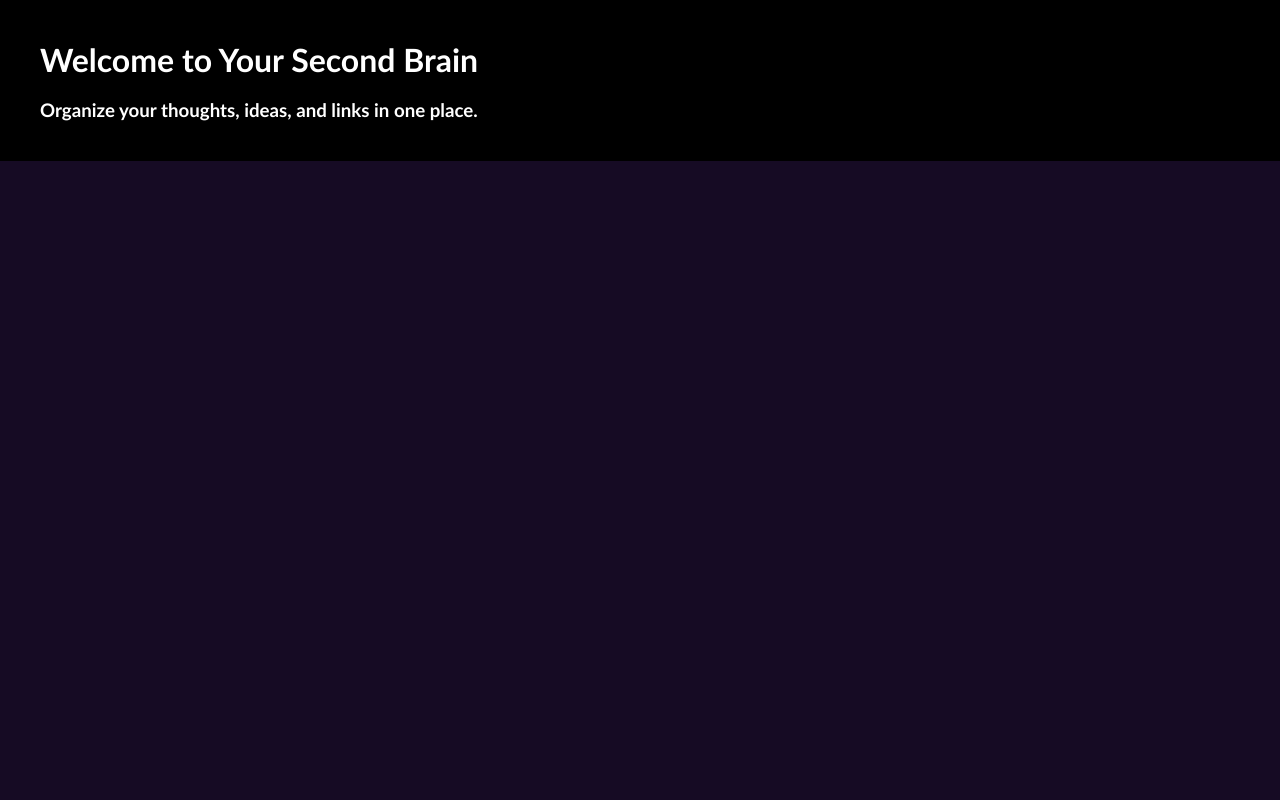
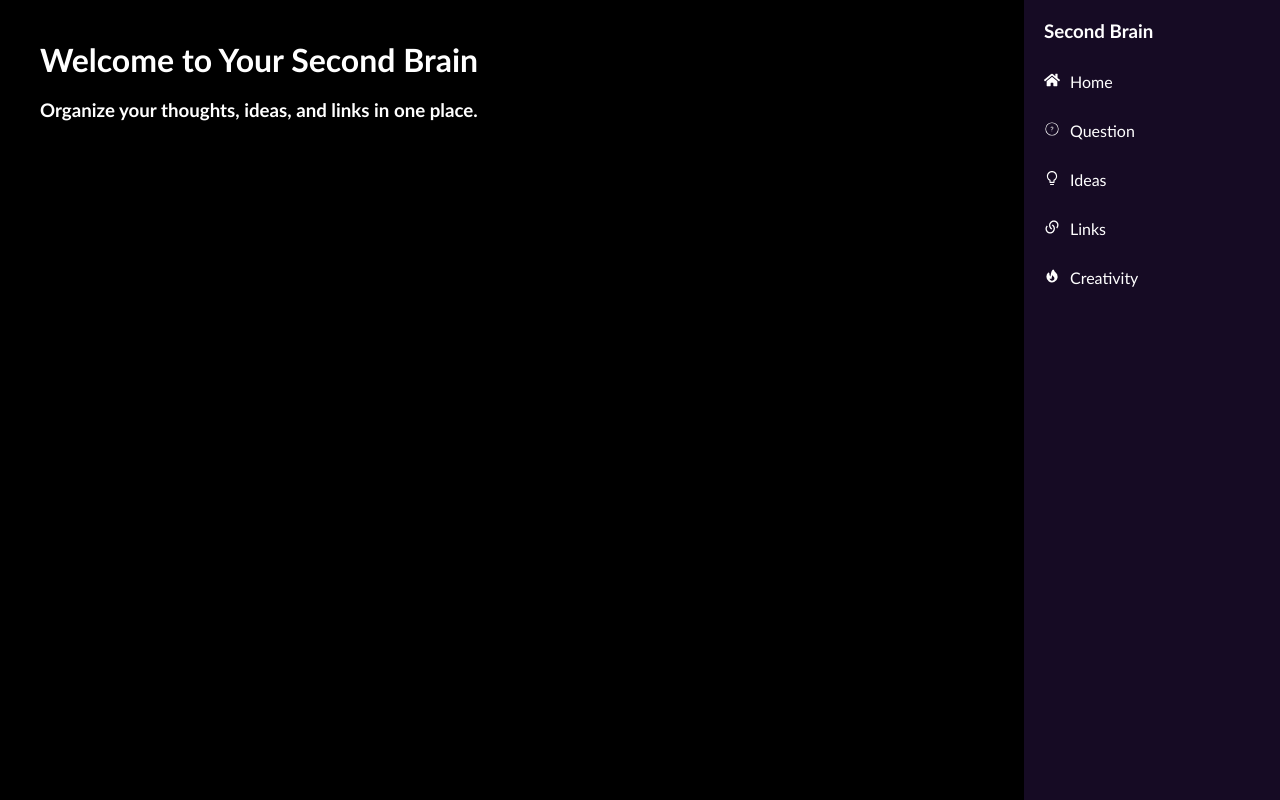
Before and after one commit to krishna016agarwal/SECONDBRAIN, a React (Vite) app in the folder frontend/: page / in a window 1280 px wide. Built offline with nearby package versions, Linux system fonts and the light colour scheme.

Commit message:
commited

```diff
--- a/frontend/package.json
+++ b/frontend/package.json
@@ -14,6 +14,7 @@
     "buffer": "^6.0.3",
     "react": "^18.3.1",
     "react-dom": "^18.3.1",
+    "react-icons": "^5.4.0",
     "react-router-dom": "^7.1.3",
     "react-toastify": "^11.0.3"
   },
--- a/frontend/src/components/home.jsx
+++ b/frontend/src/components/home.jsx
@@ -1,15 +1,20 @@
 import React from 'react'
 import style from "./home.module.css";
 import { useState,useEffect } from 'react';
+import Sidebar from './sidebar';
 export default function Home() {
 
   return (
     <>
-    <div className={style.main}>
+
+           <div className={style.container}>
+           <div className={style.main}>
                <h1>Welcome to Your Second Brain</h1>
                <h3>Organize your thoughts, ideas, and links in one place.</h3>
 
            </div>
+           <Sidebar></Sidebar>
+           </div>
     </>
   )
 }
--- a/frontend/src/components/home.module.css
+++ b/frontend/src/components/home.module.css
@@ -3,7 +3,9 @@
     flex-direction: column;
     color:white;
     background-color: rgb(0, 0, 0);
+    height: 100vh;
     padding: 40px ;
+    width:80vw;
     h3{
         margin-top: 20px;
     }
@@ -34,3 +36,6 @@
     }
     }
 }
+.container{
+    display: flex;
+}
--- a/frontend/src/components/ideas.jsx
+++ b/frontend/src/components/ideas.jsx
@@ -1,6 +1,7 @@
 import React from 'react'
 import style from "./question.module.css";
 import { useState,useEffect } from 'react';
+import Sidebar from './sidebar';
 export default function Ideas() {
      const [state, setstate] = useState({
             title:"",
@@ -28,7 +29,9 @@ export default function Ideas() {
           };
   return (
     <>
-       <div className={style.main}>
+
+        <div className={style.container2}>
+        <div className={style.main}>
            <h1>Ideas</h1>
            <form onSubmit={(event)=>handleSubmit(event)}>
            <input
@@ -50,6 +53,8 @@ export default function Ideas() {
               <button type="submit">Add idea</button>
            </form>
        </div>
+       <Sidebar></Sidebar>
+        </div>
        </>
   )
 }
--- a/frontend/src/components/link.module.css
+++ b/frontend/src/components/link.module.css
@@ -2,7 +2,7 @@
     display: flex;
     flex-direction: column;
     color:white;
-
+   width: 80vw;
     background-color: rgb(0, 0, 0);
     padding: 40px 40px 100px 40px;
     .section{
@@ -49,3 +49,6 @@
     }
 
 }
+.container3{
+    display: flex;
+}
--- a/frontend/src/components/links.jsx
+++ b/frontend/src/components/links.jsx
@@ -1,6 +1,7 @@
 import React from 'react'
 import style from "./link.module.css";
 import { useState,useEffect } from 'react';
+import Sidebar from './sidebar';
 export default function Links() {
      const [state, setstate] = useState({
             title:"",
@@ -28,7 +29,9 @@ export default function Links() {
           };
   return (
      <>
-        <div className={style.main}>
+
+         <div className={style.container3}>
+         <div className={style.main}>
             <h1>Links</h1>
            <div className={style.section}>
            <form onSubmit={(event)=>handleSubmit(event)}>
@@ -151,6 +154,9 @@ export default function Links() {
            </div>
 
         </div>
+
+       <Sidebar></Sidebar>
+         </div>
         </>
   )
 }
--- a/frontend/src/components/question.module.css
+++ b/frontend/src/components/question.module.css
@@ -2,6 +2,7 @@
     display: flex;
     flex-direction: column;
     color:white;
+    width: 80vw;
     background-color: rgb(0, 0, 0);
     padding: 40px ;
     height: 100vh;
@@ -75,3 +76,6 @@ button{
         height: 60px;
     }
 }
+.container2{
+    display: flex;
+}
--- a/frontend/src/components/questions.jsx
+++ b/frontend/src/components/questions.jsx
@@ -1,13 +1,14 @@
-import React from 'react'
+import React from "react";
 import style from "./question.module.css";
-import { useState,useEffect } from 'react';
+import { useState, useEffect } from "react";
 import "react-toastify/dist/ReactToastify.css";
 import { ToastContainer, toast } from "react-toastify";
+import Sidebar from "./sidebar";
 export default function Questions() {
-  const arr=[]
+  const arr = [];
   const [state, setstate] = useState({
-        title:"",
-        question:"",
+    title: "",
+    question: "",
   });
   const toastOptions = {
     position: "bottom-right",
@@ -22,12 +23,11 @@ export default function Questions() {
   const handleSubmit = async (event) => {
     event.preventDefault();
 
-    const {title,question}=state;
-    arr.push({title,question})
+    const { title, question } = state;
+    arr.push({ title, question });
     console.log(arr);
 
-
-        setstate({ title: "", question: ""});
+    setstate({ title: "", question: "" });
     // const { data } = await axios.post("http://localhost:8000/api/question", {
     // title,question
     // });
@@ -43,9 +43,10 @@ export default function Questions() {
   };
   return (
     <>
+      <div className={style.container2}>
         <div className={style.main}>
           <h1>Questions</h1>
-        <form onSubmit={(event)=>handleSubmit(event)}>
+          <form onSubmit={(event) => handleSubmit(event)}>
             <input
               type="text"
               placeholder="Add Question Title"
@@ -67,20 +68,18 @@ export default function Questions() {
           <ToastContainer />
           <div className={style.container}>
             <div className={style.head}>
-    <div className={style.title}>
-      {/* {title} */}
-    </div>
+              <div className={style.title}>{/* {title} */}</div>
               <h5>question</h5>
             </div>
-  <div className={style.body}>
-    {/* {question} */}
-  </div>
+            <div className={style.body}>{/* {question} */}</div>
             <div className={style.foot}>
               <button className={style.share}>Share</button>
               <button className={style.delete}>Delete</button>
             </div>
           </div>
         </div>
+        <Sidebar></Sidebar>
+      </div>
     </>
-  )
+  );
 }
--- /dev/null
+++ b/frontend/src/components/sidebar.jsx
@@ -0,0 +1,40 @@
+import React from "react";
+import { FaHome } from "react-icons/fa";
+import { AiOutlineBulb } from "react-icons/ai";
+import { RiLinksFill } from "react-icons/ri";
+import { CiCircleQuestion } from "react-icons/ci";
+
+import { HiFire } from "react-icons/hi";
+import style from "./sidebar.module.css";
+export default function Sidebar() {
+  return (
+    <>
+      <div className={style.main}>
+        <h3>Second Brain</h3>
+        <div className={style.home || style.symbol}>
+          <FaHome style={{ color: "white" }} />
+          <p>Home</p>
+        </div>
+        <div className={style.question || style.symbol}>
+
+        <CiCircleQuestion style={{ color: "white" }} />
+            <p>Question</p>
+        </div>
+        <div className={style.ideas || style.symbol}>
+        <AiOutlineBulb style={{ color: "white" }} />
+            <p>Ideas</p>
+        </div>
+        <div className={style.links || style.symbol}>
+
+        <RiLinksFill style={{ color: "white" }} />
+            <p>Links</p>
+        </div>
+        <div className={style.creativity || style.symbol}>
+
+        <HiFire style={{ color: "white" }} />
+            <p>Creativity</p>
+        </div>
+      </div>
+    </>
+  );
+}
--- /dev/null
+++ b/frontend/src/components/sidebar.module.css
@@ -0,0 +1,17 @@
+h3{
+    color:white;
+}
+p{
+    color:white;
+}
+.main{
+    display: flex;
+    flex-direction: column;
+    width: 20vw;
+    padding: 20px;
+    .symbol{
+        display: flex;
+        gap:10px;
+        margin-top: 30px;
+    }
+}
```
Also changed, not shown: 1 other file (tests, documents, lock files or other folders). Lines whose indentation alone changed are shown as unchanged.
